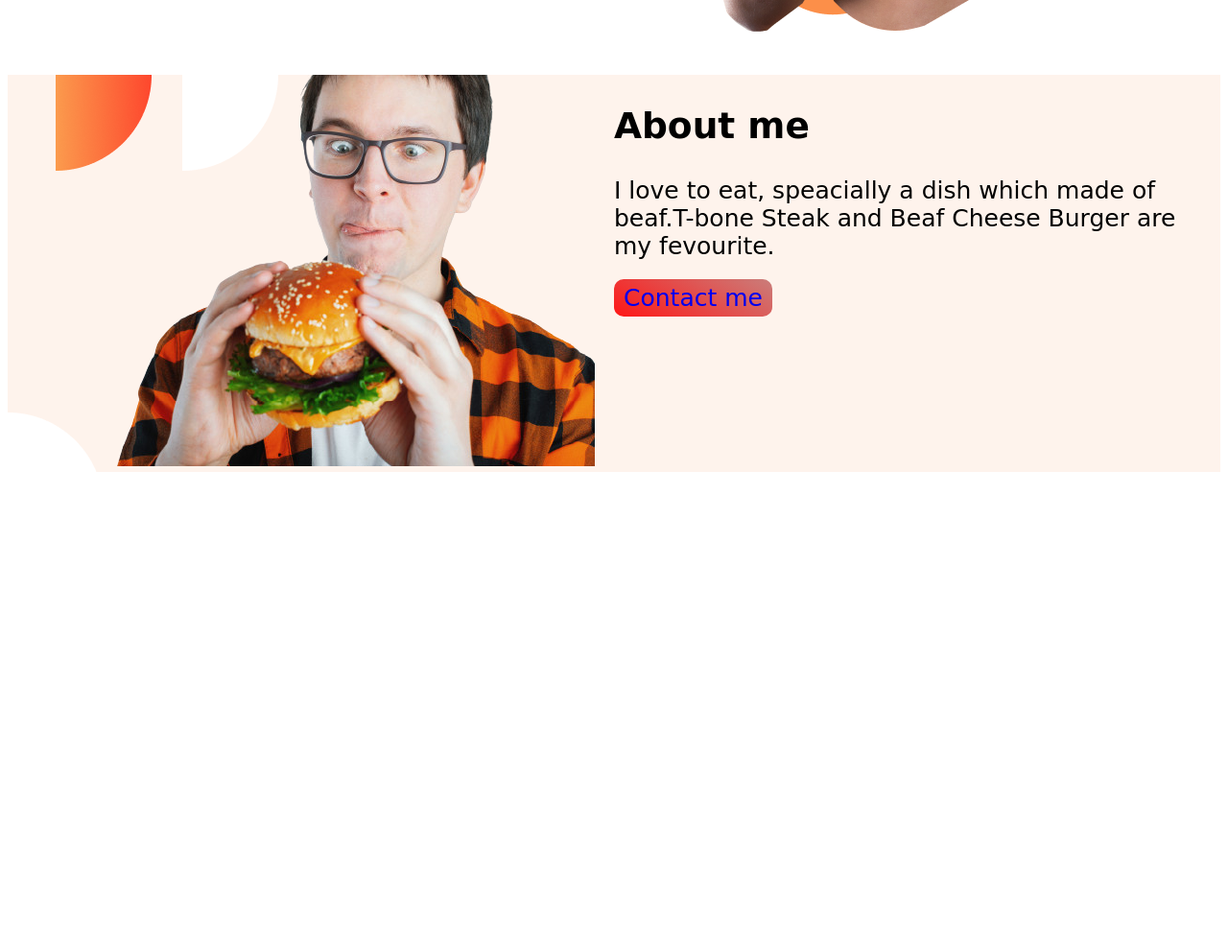
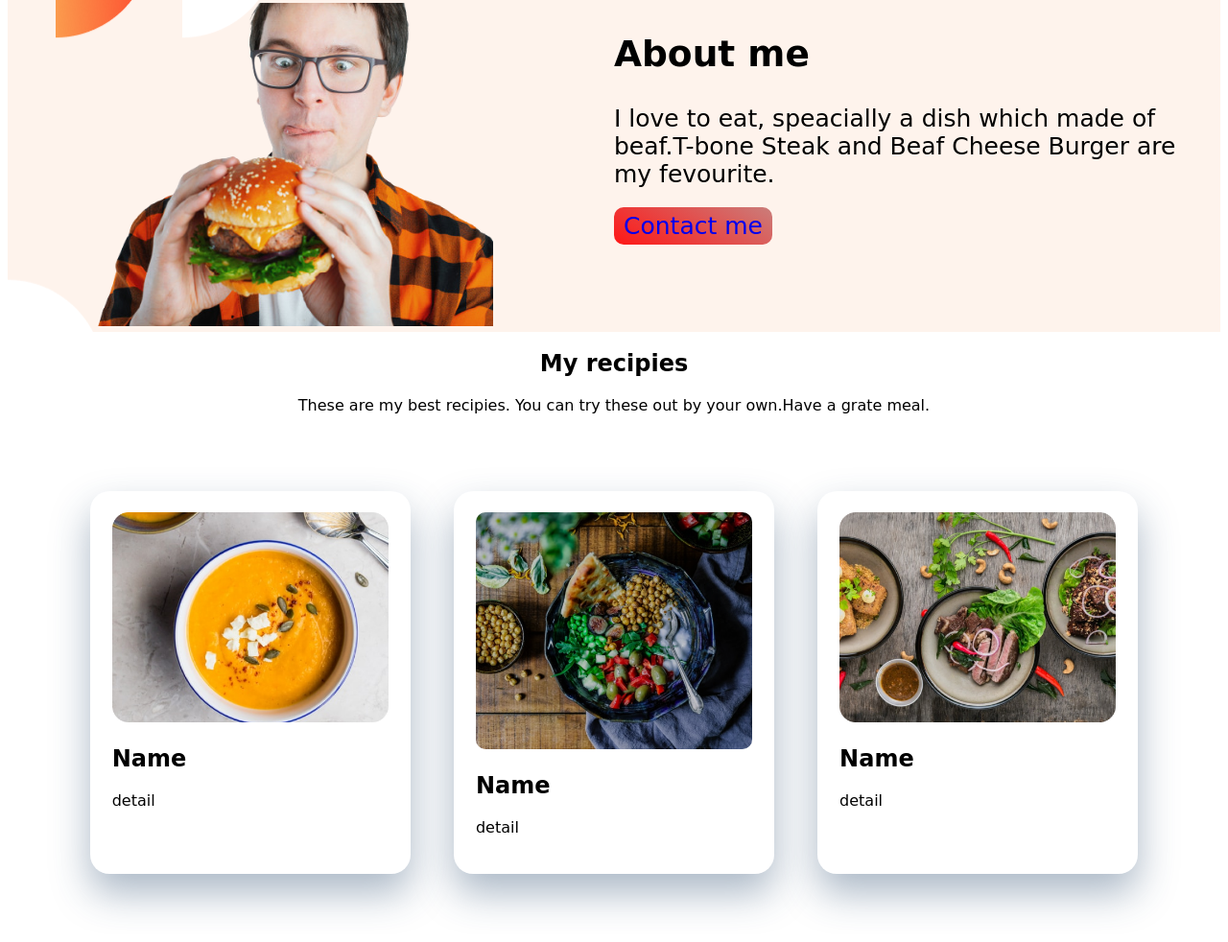
Before and after one commit to NobiSamid/t3food-net, a plain HTML site: page index.html in a window 1280 px wide. Shown: the part 694-1676 px from the top of the page at 96% size. Before the commit the page ends 1194 px from the top, so only its background shows below. Drawn offline with Linux system fonts and the light colour scheme; a web font is replaced by a local one.

Commit message:
third section done

```diff
--- a/index.html
+++ b/index.html
@@ -12,6 +12,9 @@
     <title>Food-Net</title>
 </head>
 <body>
+
+    <!-- first section: picture and some text -->
+
     <section class="top">
         <div class="container-half" id="firstContainer">
             <h1>You only live <span>ONCE</span>, Eat whatever you like to eat.</h1>
@@ -22,6 +25,9 @@
             <img src="images/Group 8425.png" alt="me eating burger">
         </div>
     </section>
+
+    <!-- secound section: a picture and some text with background image -->
+
     <section class="two">
         <div class="container-half">
             <img src="images/young-guy-holding-fresh-burger_79782-176-removebg-preview.png" alt="young-guy-holding-burger">
@@ -32,5 +38,43 @@
             <a class="link-button" href="#" target="_blank">Contact me</a>
         </div>
     </section>
+
+    <!-- third section: three recipie card with picture and details  -->
+
+    <section class="third">
+        <div class="recipies-title">
+            <h1>My recipies</h1>
+            <p>These are my best recipies. You can try these out by your own.Have a grate meal.</p>
+        </div>
+        <div class="recipies">
+            <div class="recipie-card">
+                <div class="recipie-img">
+                    <img src="images/Project Cover.png" alt="">
+                </div>
+                <div class="recipie-detail">
+                    <h1>Name</h1>
+                    <p>detail</p>
+                </div>
+            </div>
+            <div class="recipie-card">
+                <div class="recipie-img">
+                    <img src="images/Project Cover8.png" alt="">
+                </div>
+                <div class="recipie-detail">
+                    <h1>Name</h1>
+                    <p>detail</p>
+                </div>
+            </div>
+            <div class="recipie-card">
+                <div class="recipie-img">
+                    <img src="images/Project Cover1.jpg" alt="">
+                </div>
+                <div class="recipie-detail">
+                    <h1>Name</h1>
+                    <p>detail</p>
+                </div>
+            </div>
+        </div>
+    </section>
 </body>
 </html>
--- a/style.css
+++ b/style.css
@@ -11,19 +11,21 @@ body {
 .container-half {
     width: 50%;
     font-size: 25px;
+    margin-top: 5%;
 }
 
-.container-half image {
-    width: 30%;
+.container-half img {
+    width: 80%;
+    /* margin-top: 20%; */
 }
 
 .container-half span {
     color: brown;
 }
 
-#firstContainer {
-    margin-top: 170px;
-}
+/* #firstContainer {
+    margin-top: 20%;
+} */
 
 .link-button {
     text-decoration: none;
@@ -37,3 +39,33 @@ body {
     overflow: hidden;
     background-image: url(images/7.png);
 }
+
+.recipies-title {
+    text-align: center;
+}
+
+.recipies {
+    display: flex;
+    overflow: hidden;
+    padding: 5%;
+}
+
+.recipie-card {
+    display: block;
+    width: 30%;
+    padding: 2%;
+    margin-left: 2%;
+    margin-right: 2%;
+    border-radius: 20px;
+    box-shadow: 0px 20px 40px 0px rgba(37, 71, 107, 0.385);
+    justify-content: center;
+    align-items: center;
+}
+
+.recipie-card img {
+    /* object-fit: fill;
+    width: 400px;
+    height: 400px; */
+    width: 100%;
+    border-radius: 10px;
+}
```
Also changed, not shown: images/Project Cover.png (added), images/Project Cover1.jpg (added), images/Project Cover8.png (added).
